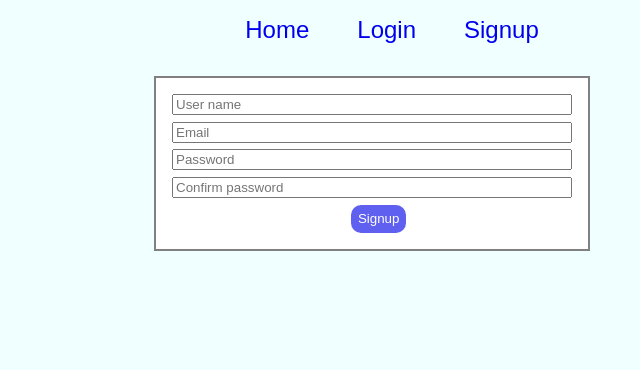
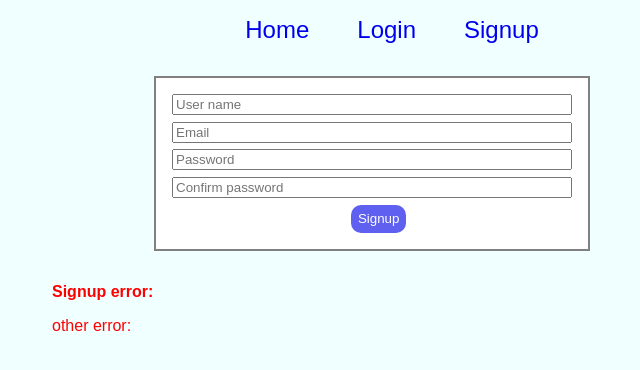
Before and after one commit to tomfidos/react-social-app, a React (Create React App) app: page /signup in a window 1280 px wide. Shown: the top 370 px of the page, without its empty margins (268-908 px from the left). Built offline with nearby package versions, Linux system fonts and the light colour scheme.

Commit message:
Added signup function to Signup.

```diff
--- a/src/views/Signup.js
+++ b/src/views/Signup.js
@@ -1,17 +1,24 @@
 import React, { useState } from 'react';
 import { useNavigate } from 'react-router-dom';
+import axios from 'axios';
 
 import './views.css';
 import './Forms.css';
+import { verifyUserName, verifyEmail, verifyPassword } from '../js/BusinessLogic';
+
+const SIGNUP = 'https://akademia108.pl/api/social-app/user/signup';
 
 
-const Signup = (props) => {
+const Signup = () => {
 
     const [userName, setUserName] = useState('');
     const [email, setEmail] = useState('');
     const [password, setPassword] = useState('');
     const [confirmedPassword, setConfirmedPassword] = useState('');
-    const errorCode = props.onError.code;
+    const [signupResponse, setSignupResponse] = useState({});
+    const [signupError, setSignupError] = useState({code: null});
+    const [signupDisabled, setSignupDisabled] = useState(false);
+    const errorCode = signupError.code;
     const navigate = useNavigate();
 
     const readAndSetUserName = (event) => {
@@ -44,54 +51,72 @@ const Signup = (props) => {
         return errorMessages;
     }
 
-    if (errorCode === null) {
-        return (
-            <form className="view form" onSubmit={(event) => props.onSignup(event, props.verifyUserName(userName), props.verifyEmail(email), props.verifyPassword(password, confirmedPassword))}>
+    const signupUser = (event, userName, email, password) => {
+        event.preventDefault();
+
+        if (userName.error || email.error || password.error) {
+            setSignupError({code: 'VERIFICATION_ERROR'});
+            return;
+        } else {
+            const newUser = {
+                username: userName.message,
+                email: email,
+                password: password.message,
+            };
+
+            axios
+                .post(SIGNUP, newUser)
+                .then(response => {
+                    setSignupResponse(response.data);
+                    const status = response.status.toString();
+                    if (status.startsWith('20')) {
+                        if (signupResponse.signedup) {
+                            setSignupDisabled(true);
+                        } else {
+                            setSignupError({signedup: false})
+                        }
+                    } else {
+                        setSignupError({
+                            code: status,
+                            signedup: false,
+                        });
+                    }
+                })
+                .catch(error => {
+                    setSignupError(error);
+                });
+        }
+
+    }
+
+    return (
+        <div>
+            <form className="view form" onSubmit={(event) => signupUser(event, verifyUserName(userName), verifyEmail(email), verifyPassword(password, confirmedPassword))}>
                 <input placeholder="User name" className="input" value={userName} onChange={readAndSetUserName} />
                 <input placeholder="Email" className="input" value={email} onChange={readAndSetEmail} />
                 <input placeholder="Password" className="input" value={password} onChange={readAndSetPassword} />
                 <input placeholder="Confirm password" className="input" value={confirmedPassword} onChange={readAndSetConfirmedPassword} />
                 <div className="buttons">
-                    <button type="submit" className="button" disabled={props.signupDisabled}>Signup</button>
-                    {props.signupDisabled ? <button className="button" onClick={() => navigate("../login")}>Redirect to login</button> : null}
+                    <button type="submit" className="button" disabled={signupDisabled}>Signup</button>
+                    {signupDisabled ? <button type="button" className="button" onClick={() => navigate("/login")}>Redirect to login</button> : null}
                 </div>
             </form>
-        );
-    } else if (errorCode === 'VERIFICATION_ERROR') {
-        return (
-            <div>
-                <form className="view form" onSubmit={(event) => props.onSignup(event, props.verifyUserName(userName), props.verifyEmail(email), props.verifyPassword(password, confirmedPassword))}>
-                    <input placeholder="User name" className="input" value={userName} onChange={readAndSetUserName} />
-                    <input placeholder="Email" className="input" value={email} onChange={readAndSetEmail} />
-                    <input placeholder="Password" className="input" value={password} onChange={readAndSetPassword} />
-                    <input placeholder="Confirm password" className="input" value={confirmedPassword} onChange={readAndSetConfirmedPassword} />
-                    <button type="submit" className="button">Signup</button>
-                </form>
+            {errorCode === 'VERIFICATION_ERROR' &&
                 <div className="error">
                     <h4>Incorrect signup data:</h4>
                     <ul>
-                        {informAboutSignupErrors(props.verifyUserName(userName), props.verifyEmail(email), props.verifyPassword(password, confirmedPassword))}
+                        {informAboutSignupErrors(verifyUserName(userName), verifyEmail(email), verifyPassword(password, confirmedPassword))}
                     </ul>
                 </div>
-            </div>
-        );
-    } else {
-        return (
-            <div>
-                <form className="view form" onSubmit={(event) => props.onSignup(event, props.verifyUserName(userName), props.verifyEmail(email), props.verifyPassword(password, confirmedPassword))}>
-                    <input placeholder="User name" className="input" value={userName} onChange={readAndSetUserName} />
-                    <input placeholder="Email" className="input" value={email} onChange={readAndSetEmail} />
-                    <input placeholder="Password" className="input" value={password} onChange={readAndSetPassword} />
-                    <input placeholder="Confirm password" className="input" value={confirmedPassword} onChange={readAndSetConfirmedPassword} />
-                    <button type="submit" className="button">Signup</button>
-                </form>
+            }
+            {(errorCode !== null && errorCode !== 'VERIFICATION_ERROR') || !signupResponse.signedup &&
                 <div className="error">
                     <h4>Signup error:</h4>
-                    <p>other error with a code {errorCode}</p>
+                    <p>other error: {JSON.stringify(signupResponse.message)}</p>
                 </div>
-            </div>
-        );
-    }
+            }
+        </div>
+    );
 
 }
 
```
